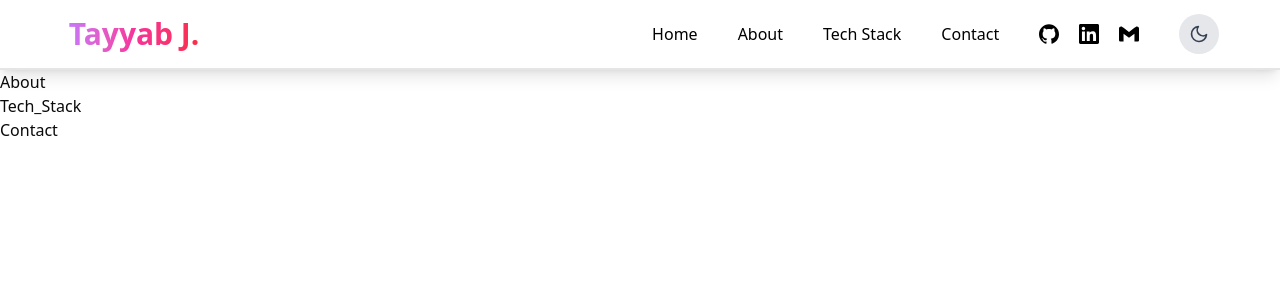
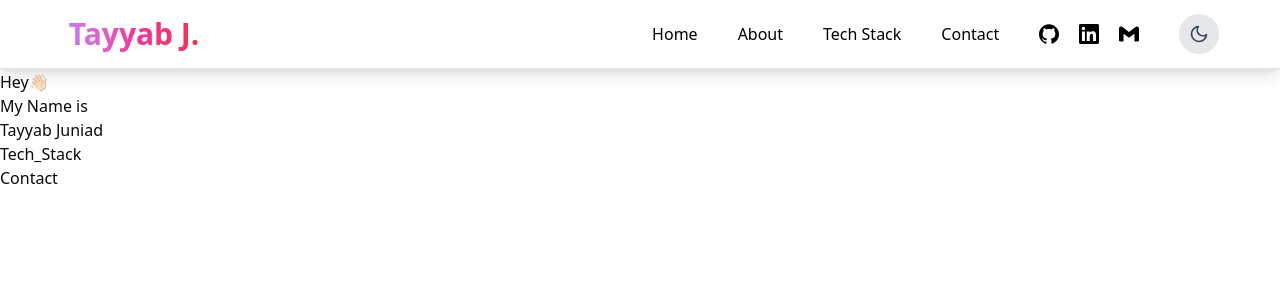
Before and after one commit to TayyabJunaidOfficial/My-Portfolio-NextJS, a Next.js app: page / in a window 1280 px wide. Shown: the top 300 px of the page. Built offline with nearby package versions, Linux system fonts and the light colour scheme.

Commit message:
Started Working On Main Page

```diff
--- a/app/About/page.jsx
+++ b/app/About/page.jsx
@@ -2,7 +2,16 @@ import React from 'react'
 
 const About = () => {
   return (
-    <div>About</div>
+    <main>
+      <div className='intro'>
+        <span>Hey</span><span className="wave" role="img" aria-labelledby="wave">
+            👋🏻
+        </span>
+        <p>My Name is</p>
+        <p>Tayyab Juniad</p>
+      </div>
+      <div className='img'></div>
+    </main>
   )
 }
 
--- a/app/Components/Navbar/Navbar.jsx
+++ b/app/Components/Navbar/Navbar.jsx
@@ -73,7 +73,8 @@ const Navbar = () => {
 
         {/* Theme Toggle */}
         <ThemeToggle />
-      </div>
+        </div>
+
     </nav>
 
     {/* Hamburger Working */}
--- a/app/Components/ThemeToggle/ThemeToggle.jsx
+++ b/app/Components/ThemeToggle/ThemeToggle.jsx
@@ -18,7 +18,7 @@ const ThemeToggle = () => {
     <div>
       <button
         onClick={() => setTheme(theme === "dark" ? "light" : "dark")}
-        className="relative flex items-center justify-center w-10 h-10 rounded-full bg-gray-200 dark:bg-gray-800 transition duration-1000"
+        className="cursor-pointer relative flex items-center justify-center w-10 h-10 rounded-full bg-gray-200 dark:bg-gray-800 transition duration-1000"
       >
         {theme === "dark" ? (
           <FiSun className="text-yellow-400 w-5 h-5" />
--- a/app/globals.css
+++ b/app/globals.css
@@ -122,3 +122,50 @@
 html,body {
   transition: background-color 0.5s ease, color 0.5s ease;
 }
+
+.wave {
+  -webkit-animation-duration: 2.1s;
+  animation-duration: 2.1s;
+  -webkit-animation-iteration-count: infinite;
+  animation-iteration-count: infinite;
+  -webkit-animation-name: wave-animation;
+  animation-name: wave-animation;
+  display: inline-block;
+  -webkit-transform-origin: 70% 70%;
+  transform-origin: 70% 70%;
+}
+
+@keyframes wave-animation {
+  0% {
+    -webkit-transform: rotate(0deg);
+    transform: rotate(0deg);
+  }
+  10% {
+    -webkit-transform: rotate(14deg);
+    transform: rotate(14deg);
+  }
+  20% {
+    -webkit-transform: rotate(-8deg);
+    transform: rotate(-8deg);
+  }
+  30% {
+    -webkit-transform: rotate(14deg);
+    transform: rotate(14deg);
+  }
+  40% {
+    -webkit-transform: rotate(-4deg);
+    transform: rotate(-4deg);
+  }
+  50% {
+    -webkit-transform: rotate(10deg);
+    transform: rotate(10deg);
+  }
+  60% {
+    -webkit-transform: rotate(0deg);
+    transform: rotate(0deg);
+  }
+  100% {
+    -webkit-transform: rotate(0deg);
+    transform: rotate(0deg);
+  }
+}
--- a/package.json
+++ b/package.json
@@ -19,7 +19,8 @@
     "react": "^19.0.0",
     "react-dom": "^19.0.0",
     "react-icons": "^5.5.0",
-    "tailwind-merge": "^3.2.0"
+    "tailwind-merge": "^3.2.0",
+    "typewriter-effect": "^2.22.0"
   },
   "devDependencies": {
     "@eslint/eslintrc": "^3",
```
Also changed, not shown: 1 other file (tests, documents, lock files or other folders).
